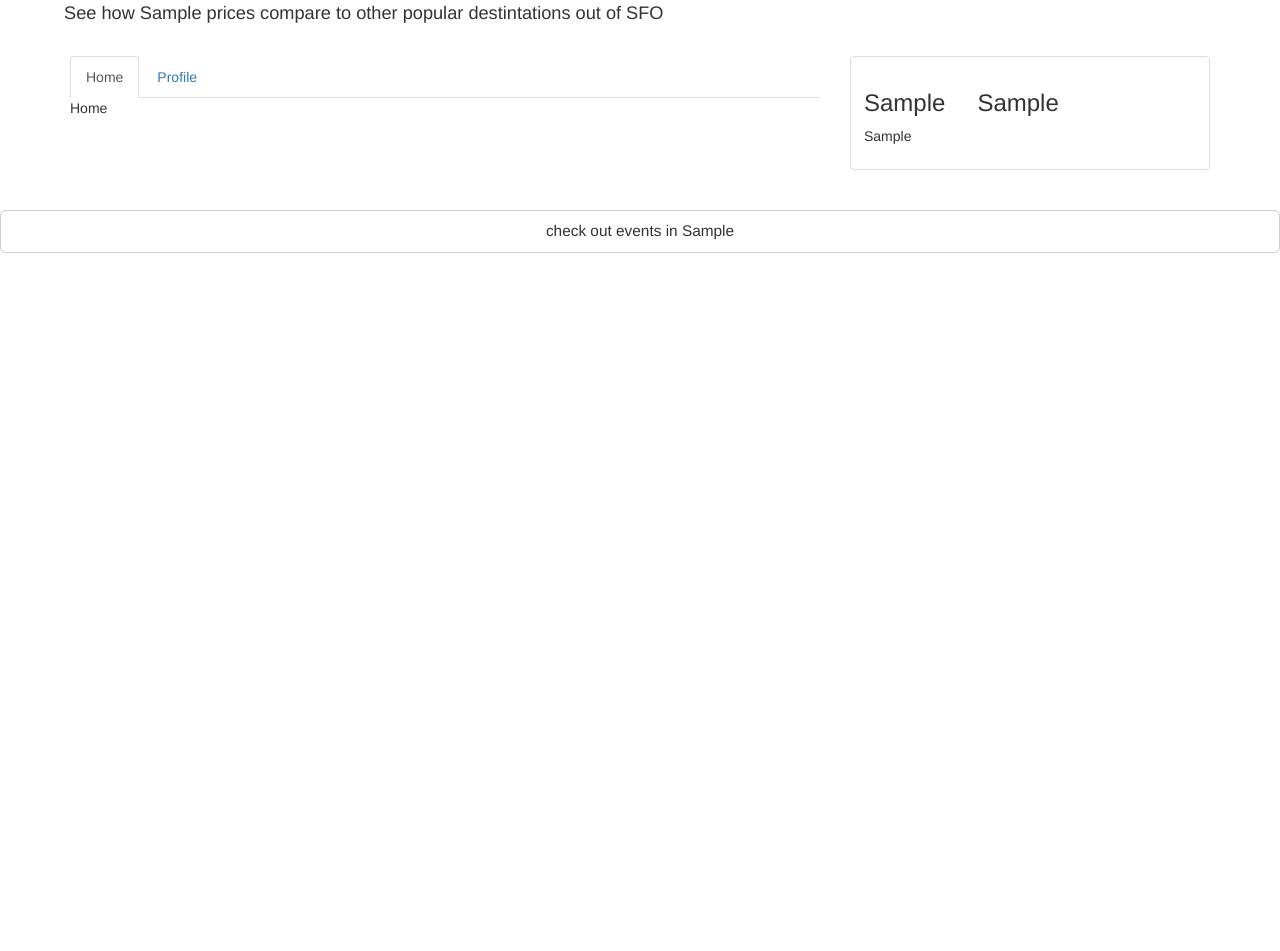
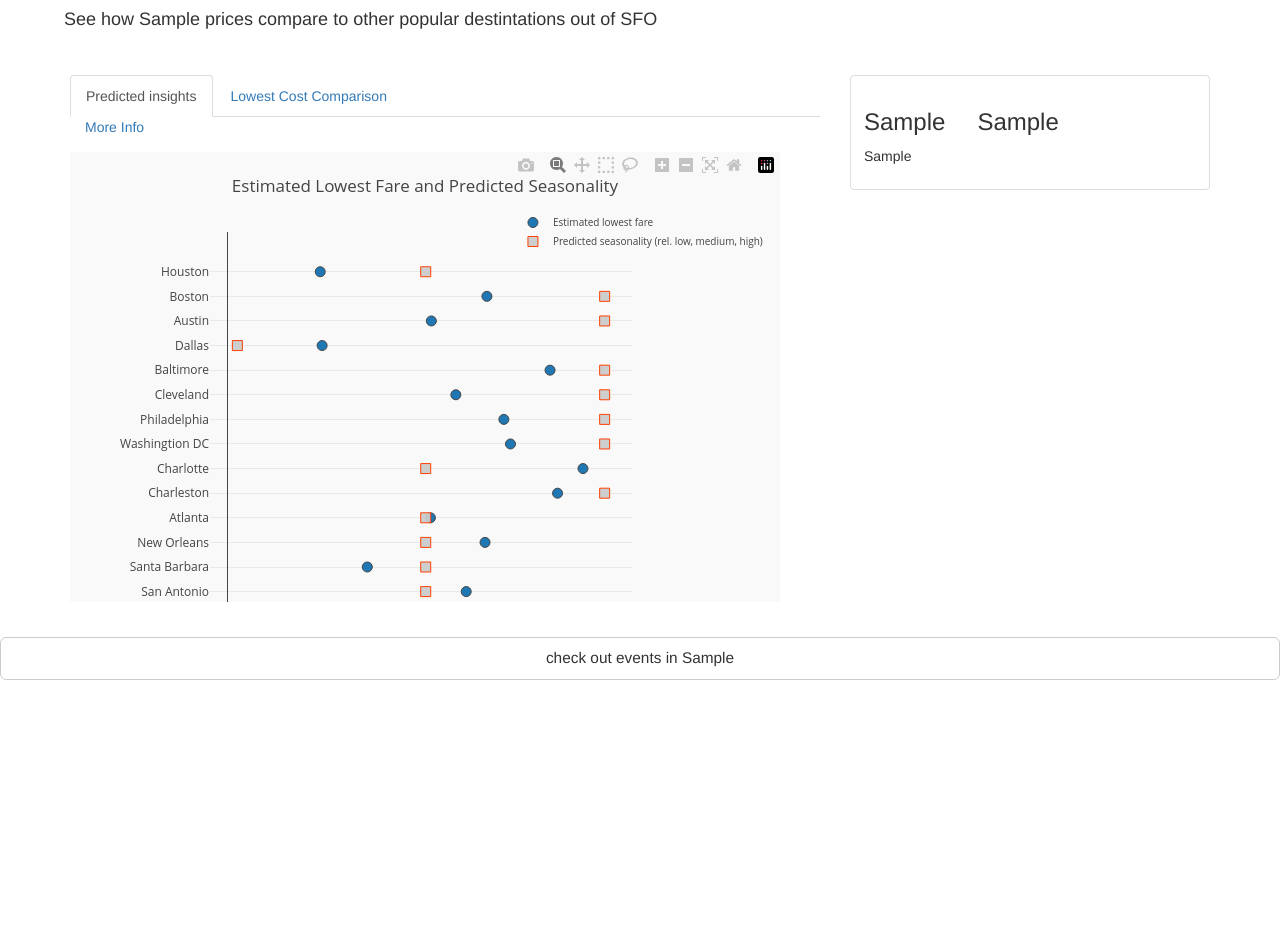
Before and after one commit to knalavadi/Travel_App, a Flask app: template templates/city_page.html in a window 1280 px wide. Shown: the part 52-1003 px from the top of the page. Run offline with Flask 2, Linux system fonts and the light colour scheme; the template is opened without the code that fills it: values that come from a table or form of the project are taken from there, others are empty; tables that the repository leaves empty hold one stand-in row (values such as "Sample post"); parts of the project's set-up code (start-up, migrations or seed data) failed here and were passed over; some libraries are stand-ins or nearby versions; some web fonts are replaced.

Commit message:
added second graph

```diff
--- a/templates/city_page.html
+++ b/templates/city_page.html
@@ -5,37 +5,47 @@
 <head>
 	<title>City Page</title>
     <script src="https://cdn.plot.ly/plotly-latest.min.js"></script>
-    <script src="jquery-1.12.4.min.js"></script>
+    <script src="https://code.jquery.com/jquery-2.1.4.min.js"></script>
     <style type="text/css">
       #selectedCity{
         margin-left: 5%;
-        font-size: 1.3em;
+        margin-bottom: 2%;
       }
       #eventButton{
         font-size: 1.1em;
+      }
+
+      #myDiv {
+          background-color: #00FFFF;
+          margin-top: 2%;
+          margin-bottom: 2%;
+          width: 710px;
+          height: 450px;
+          overflow: scroll;
       }
 
     </style>
 </head>
     <body>
         {% if city %}
-        <p id="selectedCity">See how {{city.destination }} prices compare to other popular destintations out of SFO</p>
+        <h4 id="selectedCity">See how {{city.destination }} prices compare to other popular destintations out of SFO</h4>
         <br>
 <div class="container">
   <div class="row">
     <div class="col-sm-8">
       <ul class="nav nav-tabs" id="myTab">
-        <li class="active"><a data-target="#home" data-toggle="tab">Home</a></li>
-        <li><a data-target="#profile" data-toggle="tab">Profile</a></li>
-<!--         <li><a data-target="#messages" data-toggle="tab">Messages</a></li>
-        <li><a data-target="#settings" data-toggle="tab">Settings</a></li> -->
+        <li class="active"><a data-target="#home" data-toggle="tab">Predicted insights</a></li>
+        <li><a data-target="#profile" data-toggle="tab">Lowest Cost Comparison</a></li>
       </ul>
 
       <div class="tab-content">
-        <div class="tab-pane active" id="home">Home</div>
+        <div class="tab-pane active" id="home">
+          <div class="container">
+            <a href="#" data-toggle="tooltip" title="Predicted seasonality is based on comparatively low, medium and high traffic for the given destination relative to other times of the year">More Info</a>
+
+          </div><div id="myDiv"">
+        </div></div>
         <div class="tab-pane" id="profile"><div id="usMap"></div></div>
-<!--         <div class="tab-pane" id="messages"></div>
-        <div class="tab-pane" id="settings">Settings</div> -->
       </div>
 
 
@@ -52,9 +62,96 @@
   </div>
 </div>
         <br>
-        <script>
+<script>
 
 
+var city = ['LA', 'Honolulu', 'Denver', 'Seattle', 'New York', 'Phoenix', 'Miami', 'Portland', 'Las Vegas', 'Chicago', 'San Diego', 'San Antonio', 'Santa Barbara', 'New Orleans', 'Atlanta', 'Charleston', 'Charlotte', 'Washingtion DC', 'Philadelphia', 'Cleveland', 'Baltimore', 'Dallas', 'Austin', 'Boston', 'Houston'];
+
+var estLowestFlight = ['105', '379', '97', '113', '301', '28', '199', '98', '59', '44', '127', '253', '148', '273', '215', '350', '377', '300', '293', '242', '342', '100', '216', '275', '98'];
+
+var seasonality = ['210', '10', '400', '400', '400', '210', '10', '400', '210', '400', '400', '210','210', '210', '210', '400', '210', '400', '400', '400', '400', '10', '400', '400', '210'];
+
+var trace1 = {
+  type: 'scatter',
+  x: estLowestFlight,
+  y: city,
+  mode: 'markers',
+  name: 'Estimated lowest fare',
+  marker: {
+    color: '(91,192,222)',
+    line: {
+      color: '(91,192,222)',
+      width: 1,
+    },
+    symbol: 'circle',
+    size: 10
+  }
+};
+
+var trace2 = {
+  x: seasonality,
+  y: city,
+  mode: 'markers',
+  name: 'Predicted seasonality (rel. low, medium, high)',
+  marker: {
+    color: 'rgba(204, 204, 204, 0.95)',
+    line: {
+      color: 'rgb(255, 64, 0)',
+      width: 1,
+    },
+    symbol: 'square',
+    size: 10
+  }
+};
+
+var data = [trace1, trace2];
+
+var layout = {
+  title: 'Estimated Lowest Fare and Predicted Seasonality',
+  xaxis: {
+    showgrid: false,
+    showline: true,
+    linecolor: 'rgb(102, 102, 102)',
+    titlefont: {
+      font: {
+        color: 'rgb(204, 204, 204)'
+      }
+    },
+    tickfont: {
+      font: {
+        color: 'rgb(102, 102, 102)'
+      }
+    },
+    autotick: false,
+    dtick: 50,
+    ticks: 'outside',
+    tickcolor: 'rgb(102, 102, 102)'
+  },
+  margin: {
+    l: 140,
+    r: 40,
+    b: 50,
+    t: 80
+  },
+  legend: {
+    font: {
+      size: 10,
+    },
+    yanchor: 'middle',
+    xanchor: 'center'
+  },
+  width: 710,
+  height: 800,
+  paper_bgcolor: 'rgb(249,249,249)',
+  plot_bgcolor: 'rgb  (249,249,249)',
+  hovermode: 'closest'
+};
+
+Plotly.newPlot('myDiv', data, layout);
+
+
+
+// ===================================================================
     Plotly.d3.csv('https://raw.githubusercontent.com/knalavadi/Travel_App/master/templates/flight_info.csv', function(err, rows){
       function unpack(rows, key) {
           return rows.map(function(row) { return row[key]; });
@@ -94,7 +191,7 @@
     }];
 
     var layout = {
-        title: 'Flight Fares out of SFO',
+        title: 'Current Lowest Fares out of SFO',
         showlegend: false,
         geo: {
           scope: 'usa',
@@ -113,14 +210,19 @@
     Plotly.plot(usMap, data, layout, {showLink: false});
 });
 
-    // ===================================================================
+// ===================================================================
 
+
+// toggle for maps
 jQuery(function () {
     jQuery('#myTab a:last').tab('show')
 })
 
+$(document).ready(function(){
+    $('[data-toggle="tooltip"]').tooltip();
+});
 
-        </script>
+</script>
         <form action='/city_event_page' method='POST'>
             <a href="/city_event_page/{{city.destination}}"><button type="button" class="btn btn-default btn-lg btn-block" id="eventButton">check out events in {{ city.destination }}</button>
             {% endif %}
```
